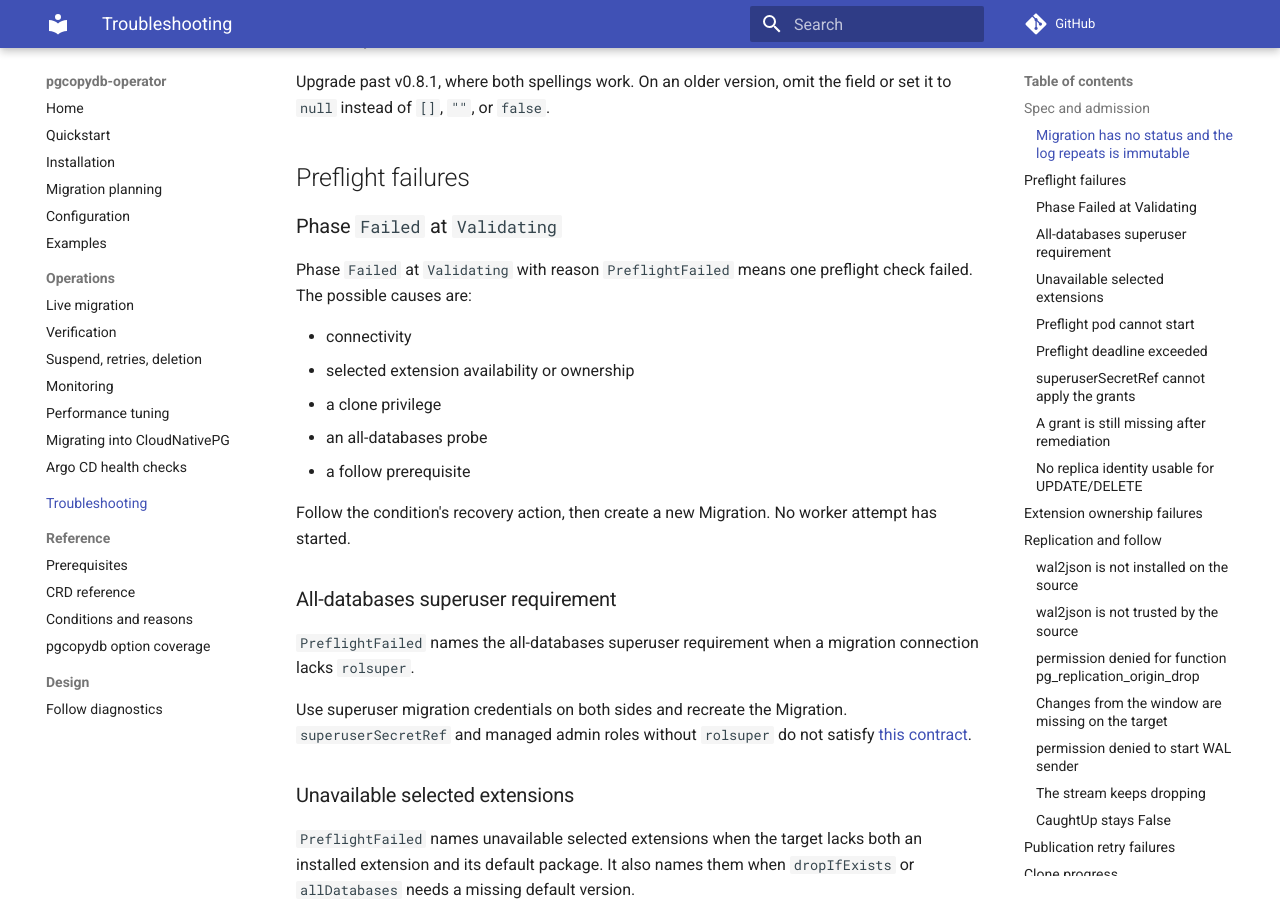
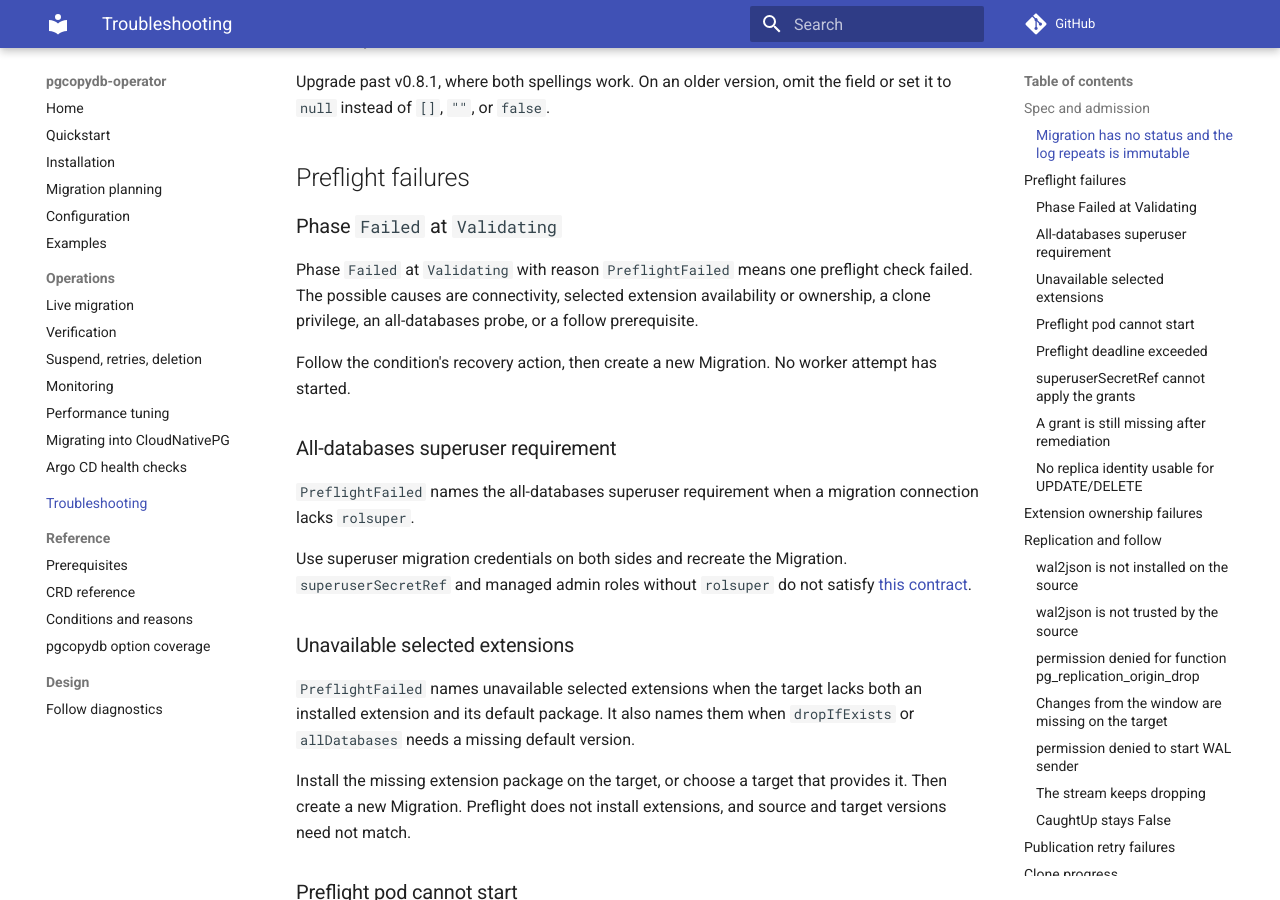
Before and after one commit to ydixken/pgcopydb-operator, an MkDocs documentation site: the page built from docs/troubleshooting.md, in a window 1280 px wide and 900 px high, scrolled down 2438 px. Built offline with MkDocs 1.6.1 and Material for MkDocs 9.7.7, drawn with Linux system fonts in a browser that asks for light colours; comment, search, counter and statistics services are not loaded.

```diff
--- a/docs/troubleshooting.md
+++ b/docs/troubleshooting.md
@@ -67,13 +67,7 @@ On an older version, omit the field or set it to `null` instead of `[]`, `""`, o
 ### Phase `Failed` at `Validating`
 
 Phase `Failed` at `Validating` with reason `PreflightFailed` means one preflight check failed.
-The possible causes are:
-
-- connectivity
-- selected extension availability or ownership
-- a clone privilege
-- an all-databases probe
-- a follow prerequisite
+The possible causes are connectivity, selected extension availability or ownership, a clone privilege, an all-databases probe, or a follow prerequisite.
 
 Follow the condition's recovery action, then create a new Migration.
 No worker attempt has started.
```
Also changed, not shown: docs/reference/conditions.md (+1 -1 lines).
